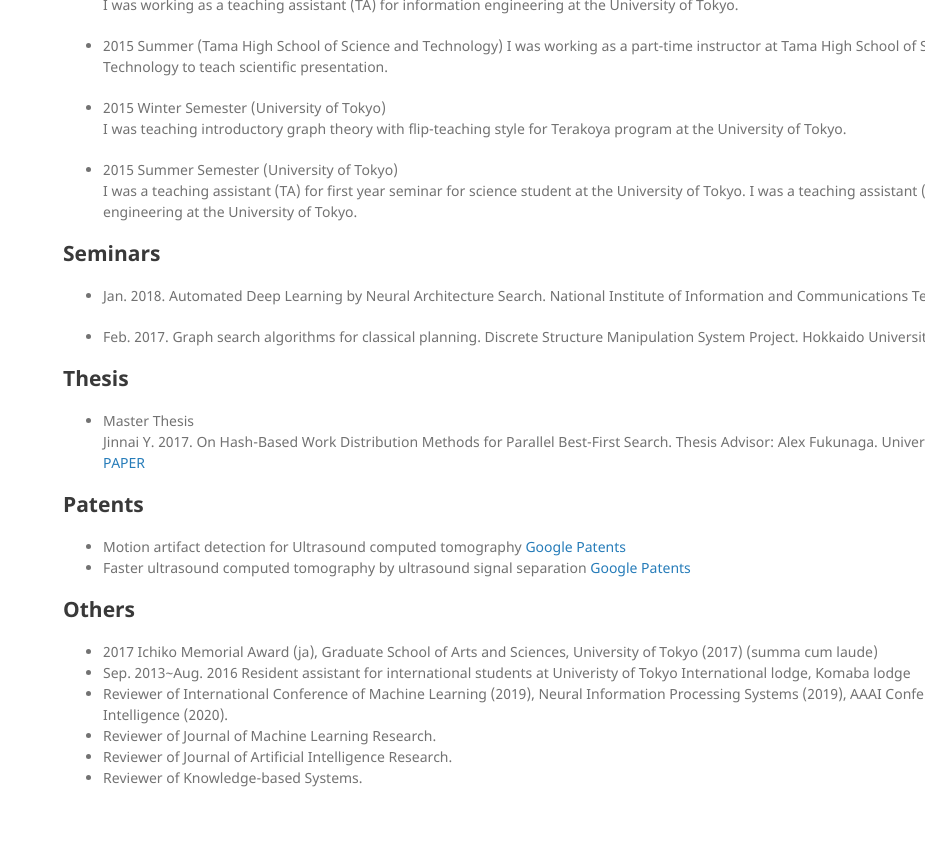
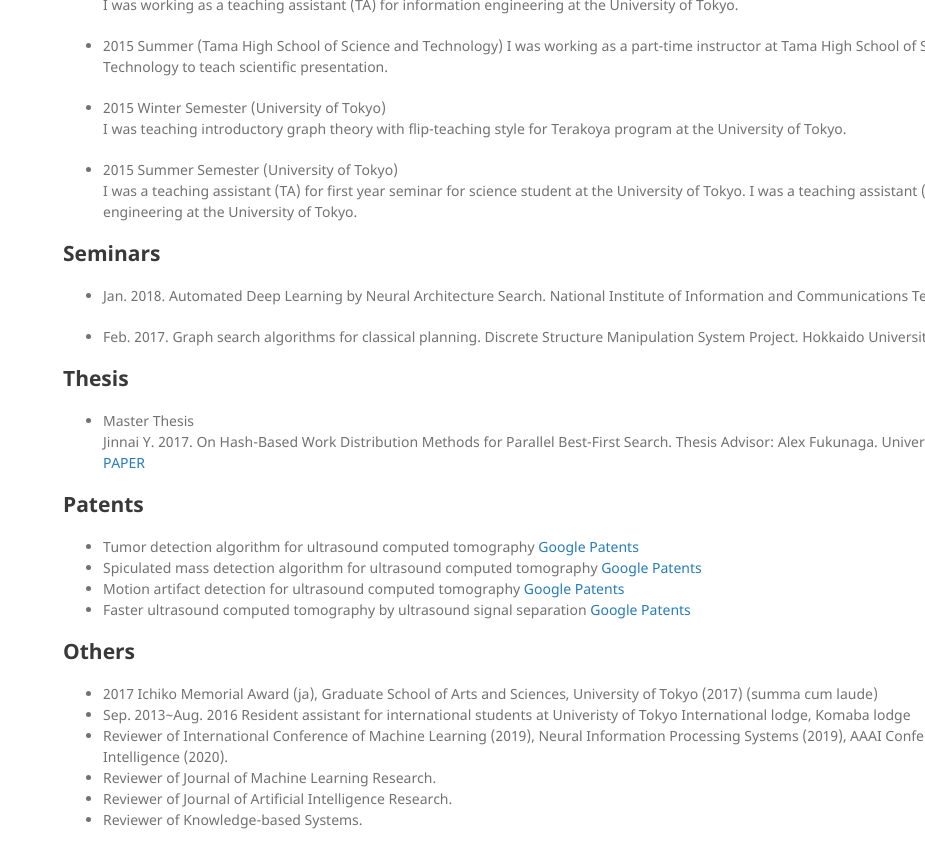
Before and after one commit to jinnaiyuu/jinnaiyuu.github.io, a Jekyll site: the page built from index.md, in a window 1280 px wide and 900 px high, scrolled down 3721 px. Shown: the top 868 px of the window, without its empty margins (355-1280 px from the left). Built offline with Jekyll 4.4.1, drawn with Linux system fonts in a browser that asks for light colours; our own code applies the rules of GitHub Pages for plain Markdown files.

Commit message:
added patents

```diff
--- a/index.md
+++ b/index.md
@@ -79,7 +79,9 @@ Jinnai Y. 2017. On Hash-Based Work Distribution Methods for Parallel Best-First
 [PAPER](../pdf/papers/MasterThesis.pdf)
 
 ## Patents
-- Motion artifact detection for Ultrasound computed tomography [Google Patents](https://patents.google.com/patent/WO2022114131A1/en)
+- Tumor detection algorithm for ultrasound computed tomography [Google Patents](https://patents.google.com/patent/WO2023053755A1/en)
+- Spiculated mass detection algorithm for ultrasound computed tomography [Google Patents](https://patents.google.com/patent/WO2023032954A1/en)
+- Motion artifact detection for ultrasound computed tomography [Google Patents](https://patents.google.com/patent/WO2022114131A1/en)
 - Faster ultrasound computed tomography by ultrasound signal separation [Google Patents](https://patents.google.com/patent/WO2022054848A1/en)
 
 ## Others
```
Also changed, not shown: ja/index.md (+3 -0 lines).
